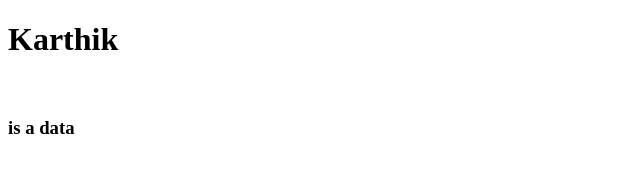
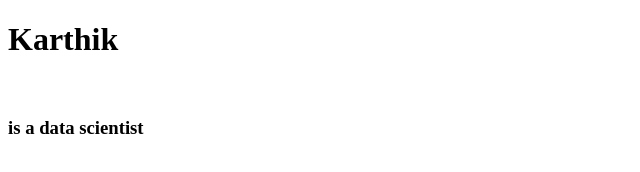
Before and after one commit to karthik-S-2003/portfolio, a plain HTML site: page index.html in a window 1280 px wide. Shown: the full height of the page, 0-640 px from the left. Drawn offline with Linux system fonts and the light colour scheme.

Commit message:
updated index page

```diff
--- a/index.html
+++ b/index.html
@@ -8,7 +8,7 @@
 <body>
     <h1>Karthik</h1>
     <br>
-    <h3>is a data</h3>
+    <h3>is a data scientist</h3>
 
 </body>
 </html>
```
